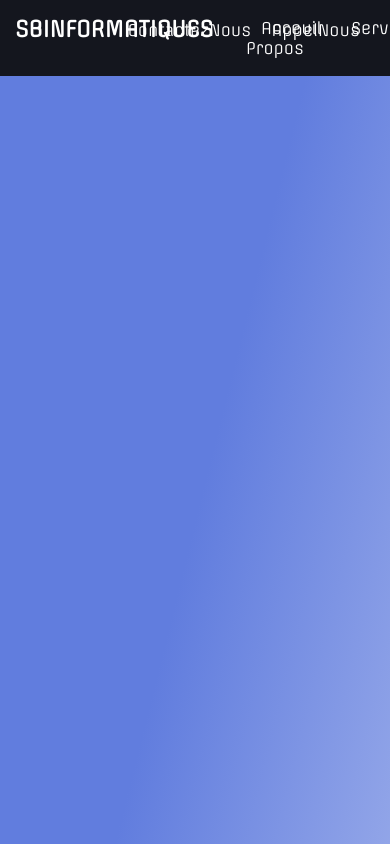
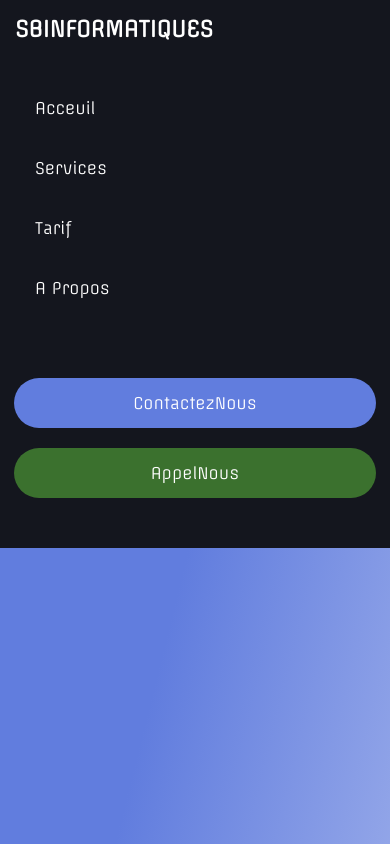
Before and after one commit to onlymachiavelli/sbinformatiques, a Next.js app: page / in a window 390 px wide. Built offline with nearby package versions, Linux system fonts and the light colour scheme.

Commit message:
SVG + res nv

```diff
--- /dev/null
+++ b/src/useFront/SVG.tsx
@@ -0,0 +1,10 @@
+import React from 'react'
+
+export const Bars = () =>{
+    return(
+
+    <svg width="47" height="37" viewBox="0 0 47 37" fill="none" xmlns="http://www.w3.org/2000/svg">
+    <path fill-rule="evenodd" clip-rule="evenodd" d="M41.125 11.5625H5.875V6.9375H41.125V11.5625ZM41.125 20.8125H5.875V16.1875H41.125V20.8125ZM5.875 30.0625H41.125V25.4375H5.875V30.0625Z" fill="white"/>
+    </svg>
+    )
+}
--- a/src/useFront/home/slide.tsx
+++ b/src/useFront/home/slide.tsx
@@ -1,6 +1,7 @@
 import React, {useState} from 'react'
 import Link from 'next/link'
 import styles from './../../../styles/Home.module.css'
+import {Bars} from './../SVG'
 const Slide = () =>{
     return(
         <div className={styles.slide_container}>
@@ -17,10 +18,10 @@ const Slide = () =>{
                     </nav>
                 <div className={styles.contact}>
                     <Link href="/">
-                        <a>ContactezNous</a>
+                        <a className="contacta" style={{backgroundColor:"var(--Blue)"}}>ContactezNous</a>
                     </Link>
                     <Link href="/">
-                        <a>AppelNous</a>
+                        <a className="calla" style={{backgroundColor:"#3B712E"}}>AppelNous</a>
                     </Link>
                 </div>
                 </nav>
--- a/styles/Home.module.css
+++ b/styles/Home.module.css
@@ -47,5 +47,44 @@
 
 .contact a {
   color: #fff;
-  margin: 10px;
+  margin: 5px;
+  padding: 9px 25px 9px 25px;
+  border-radius: 50px;
 }
+
+/*Media Query Home !*/
+@media (max-width: 1032px) {
+  .navbar {
+    display: block !important ;
+    padding-bottom: 50px;
+  }
+  .nav {
+    display: block;
+    margin: initial;
+    width: 100%;
+    height: auto;
+    padding: 20px 0px 40px 20px;
+  }
+  .nav a {
+    display: block;
+    padding: 8px initial 8px initial;
+  }
+  .contact {
+    top: initial;
+    right: initial;
+    position: relative;
+    width: 100%;
+    text-align: center;
+  }
+  .contact a {
+    display: block;
+    width: 80%;
+    margin: auto;
+    margin-top: 20px;
+    padding-top: 15px;
+    padding-bottom: 15px;
+  }
+  .nav a:hover {
+    background: none;
+  }
+}
```
